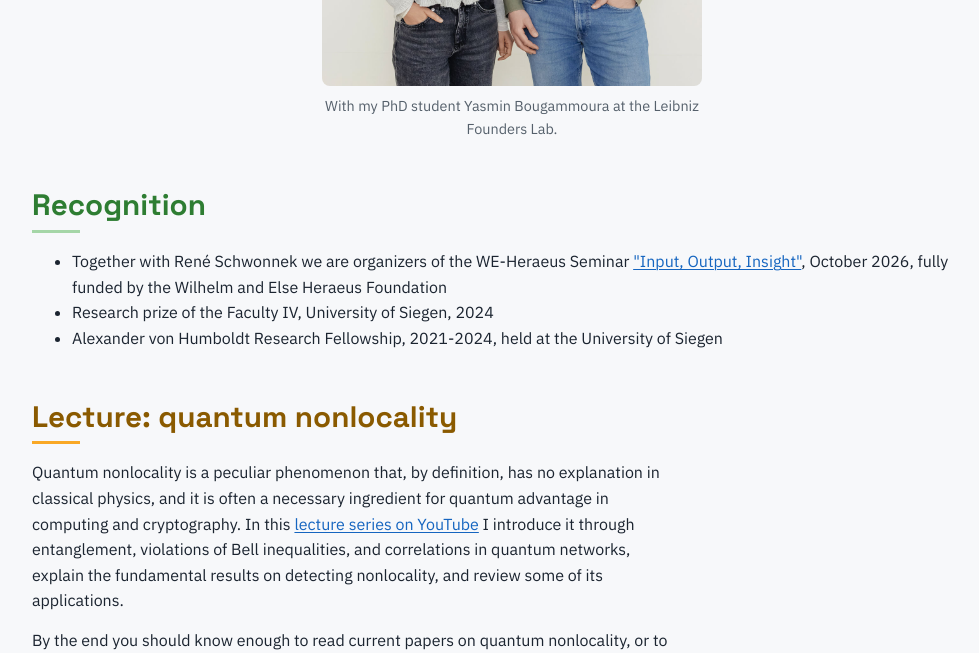
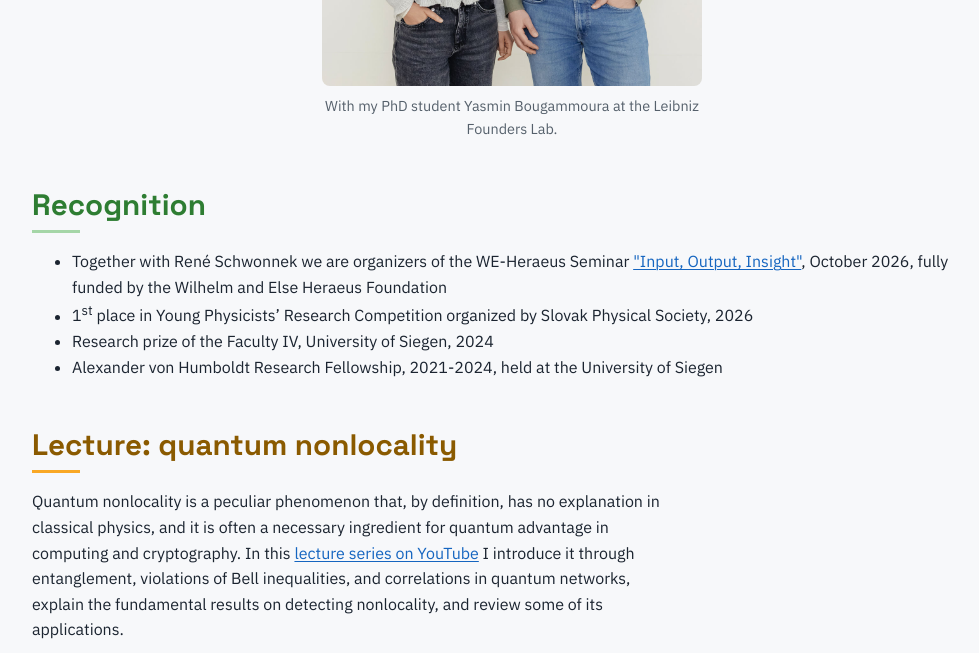
Before and after one commit to mplavala/mplavala.github.io, a plain HTML site: page index.html in a window 1280 px wide. Shown: the part 2180-2833 px from the top of the page, without its empty margins (128-1107 px from the left). Drawn offline with Linux system fonts and the light colour scheme.

Commit message:
SFS award added.

```diff
--- a/index.html
+++ b/index.html
@@ -106,6 +106,7 @@
     <h2>Recognition</h2>
     <ul>
       <li>Together with René Schwonnek we are organizers of the WE-Heraeus Seminar <a href="https://www.we-heraeus-stiftung.de/veranstaltungen/input-output-insight-inference-from-black-boxes-contextuality-bell-inequalities-and-beyond/" target="_blank" rel="noopener">"Input, Output, Insight"</a>, October 2026, fully funded by the Wilhelm and Else Heraeus Foundation</li>
+      <li>1<sup>st</sup> place in Young Physicists’ Research Competition organized by Slovak Physical Society, 2026</li>
       <li>Research prize of the Faculty IV, University of Siegen, 2024</li>
       <li>Alexander von Humboldt Research Fellowship, 2021-2024, held at the University of Siegen</li>
     </ul>
```
